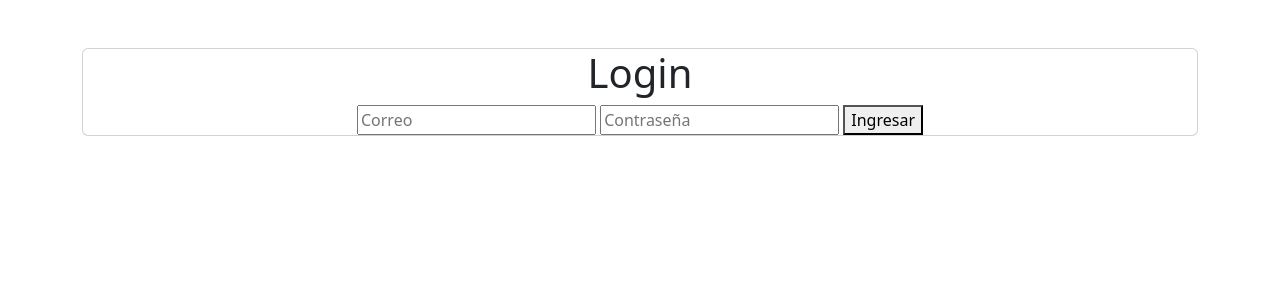
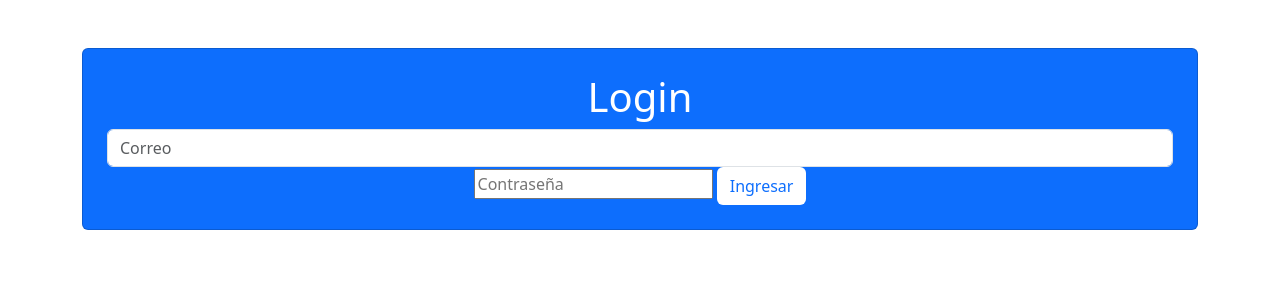
Before and after one commit to haun123/EvaluacionPracticaU3, a PHP site: page /login.php in a window 1280 px wide. Shown: the top 300 px of the page. Run offline with PHP 8.4, Linux system fonts and the light colour scheme.

Commit message:
cambios al diseno de form y demas

```diff
--- a/login.php
+++ b/login.php
@@ -42,19 +42,19 @@ if ($_SERVER['REQUEST_METHOD'] === 'POST') {
 <body>
 
 <div class="container mt-5">
-<div class="card text-center">
+<div class="card text-center bg-primary p-4">
 
-<h1>Login</h1>
+<h1 class="text-white">Login</h1>
 
 <?php if($mensaje != ""): ?>
     <p><?= $mensaje ?></p>
 <?php endif; ?>
 
 
-<form method="POST" class="">
-    <input type="email" name="email" placeholder="Correo" required>
+<form method="POST">
+    <input type="email" name="email" placeholder="Correo" class="form-control" required>
     <input type="password" name="clave" placeholder="Contraseña" required>
-    <button type="submit">Ingresar</button>
+    <button type="submit" class="btn bg-white text-primary">Ingresar</button>
 </form>
 </div>
 </div>
```
